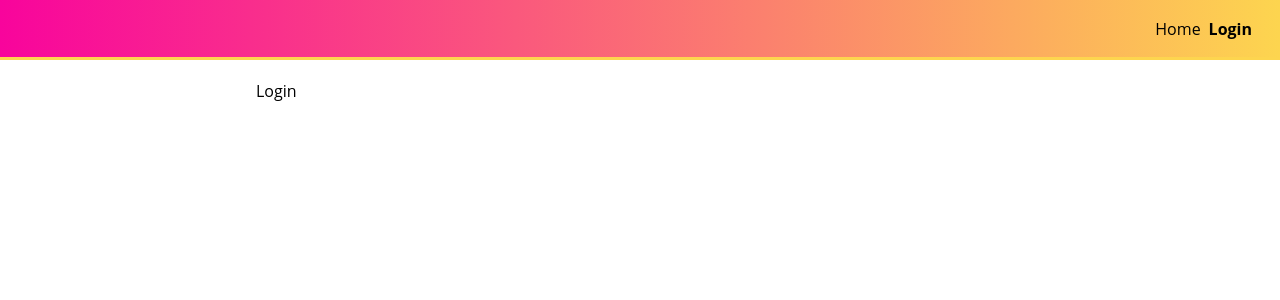
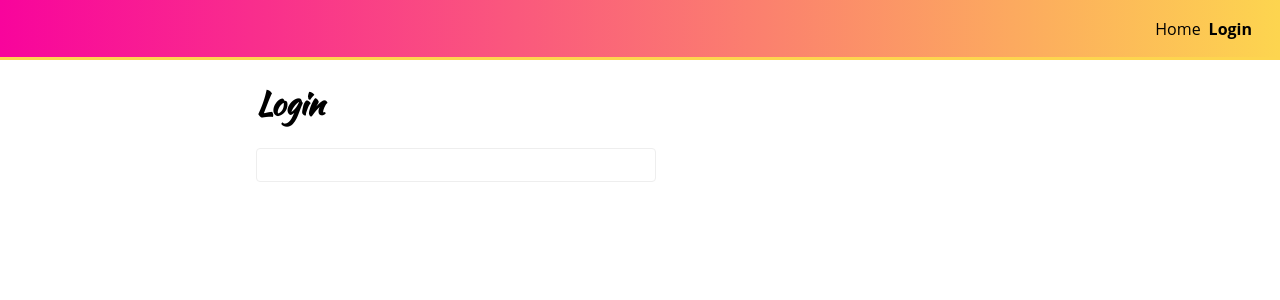
Before and after one commit to GogaImerlishvili/Styled-components_React, a React (Create React App) app: page /login in a window 1280 px wide. Shown: the top 300 px of the page. Built offline with nearby package versions, Linux system fonts and the light colour scheme.

Commit message:
Setup form input

```diff
--- a/src/components/pages/Login.js
+++ b/src/components/pages/Login.js
@@ -1,8 +1,25 @@
 import React from "react";
 import PageLayout from "../PageLayout";
+import styled from "styled-components";
+
+const Form = styled.form`
+  width: 100%;
+  max-width: 400px;
+  background: white;
+  border: 1px solid #eee;
+  padding: 16px;
+  box-sizing: border-box;
+  color: black;
+  border-radius: 4px;
+`;
 
 const Login = () => {
-  return <PageLayout>Login</PageLayout>;
+  return (
+    <PageLayout>
+      <h1>Login</h1>
+      <Form></Form>
+    </PageLayout>
+  );
 };
 
 export default Login;
```
